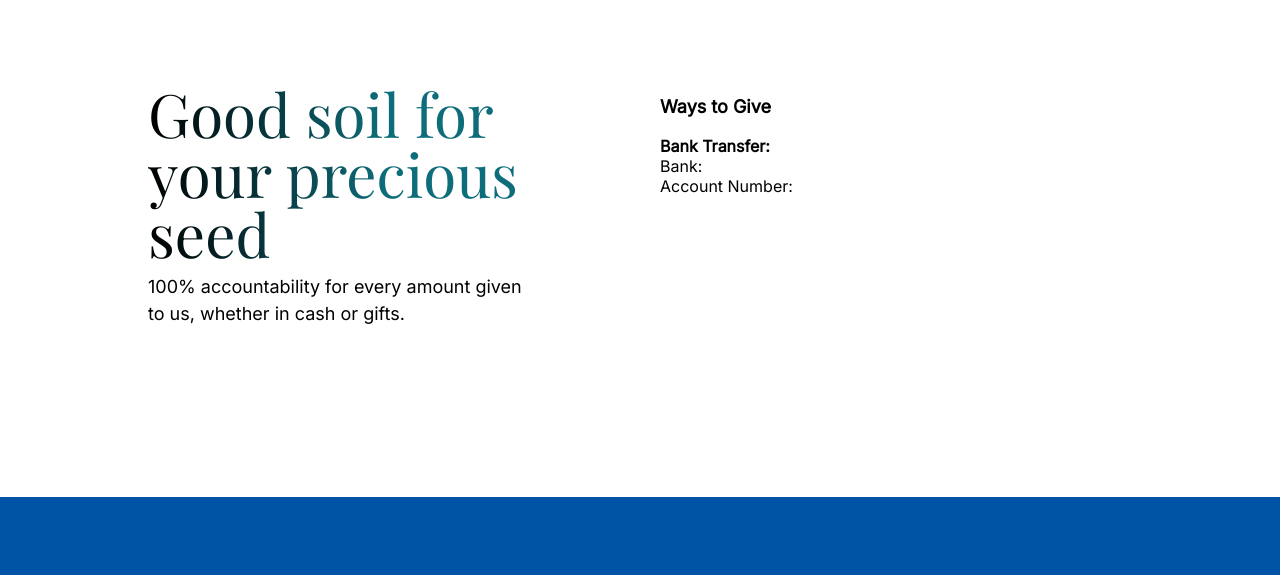
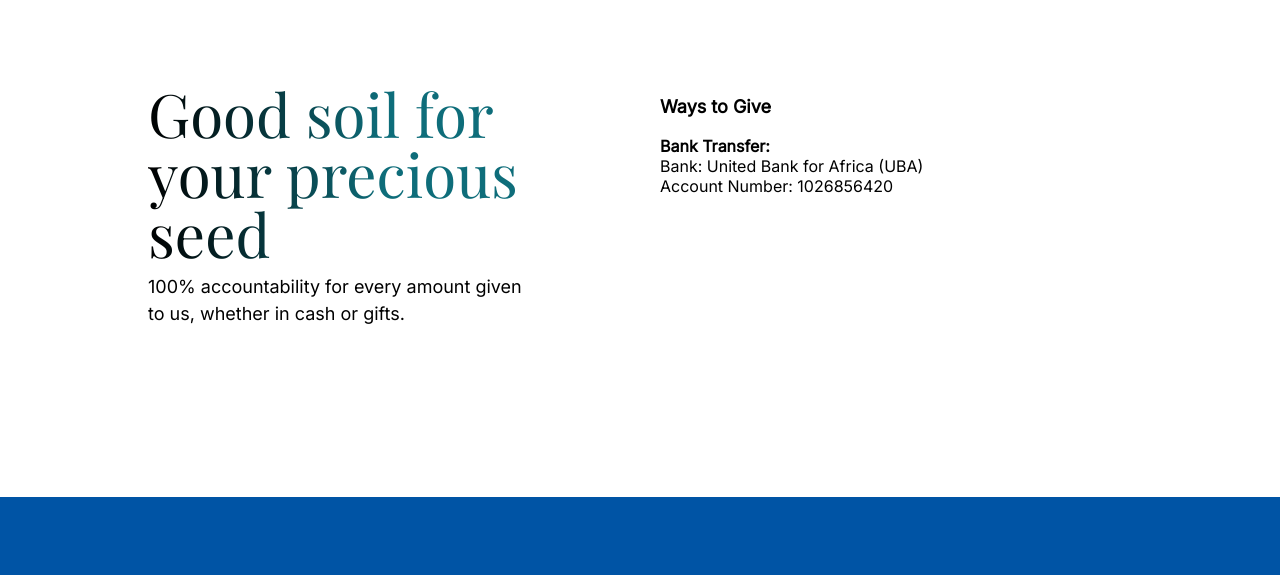
Before and after one commit to Boluwarin001/chrysolite-foundation, a plain HTML site: page donate.html in a window 1280 px wide. Shown: the part 87-662 px from the top of the page. Drawn offline with nearby package versions, Linux system fonts and the light colour scheme.

Commit message:
Update donate.html

```diff
--- a/donate.html
+++ b/donate.html
@@ -67,9 +67,9 @@
 		<p>
 			<b>Bank Transfer:</b>
 			<br>
-			Bank:
+			Bank: United Bank for Africa (UBA)
 			<br>
-			Account Number:
+			Account Number: 1026856420
 			<br>
 		</p>
 	</div>
```
